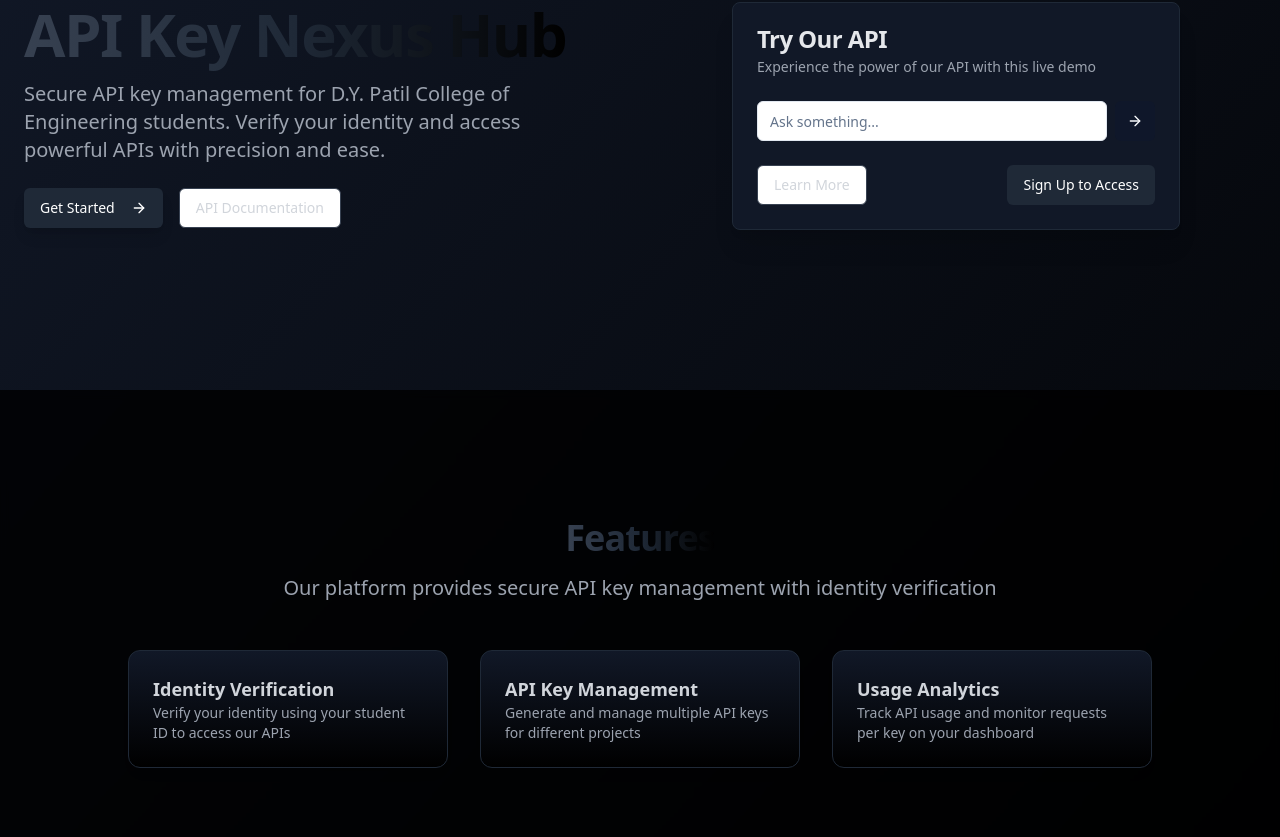
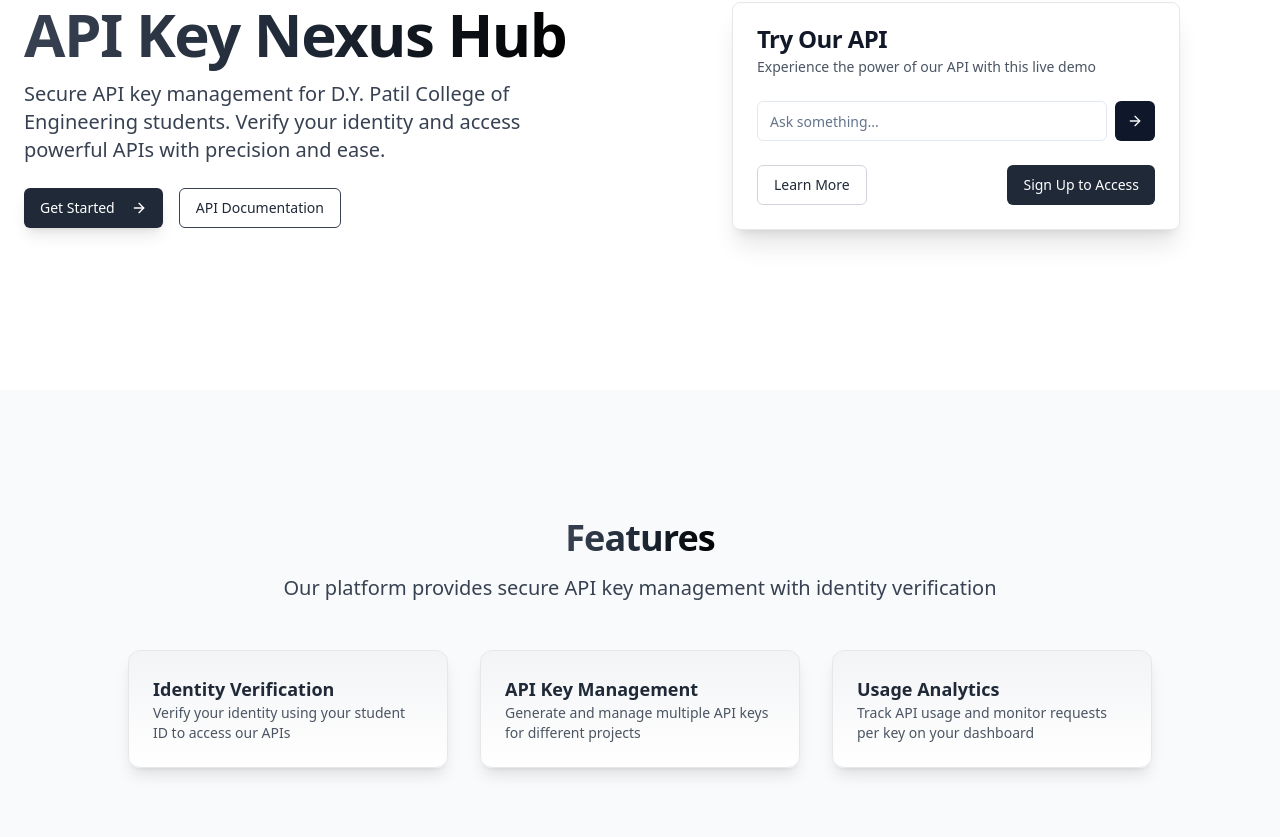
Before and after one commit to lakkawardhananjay/api-key-nexus-hub, a React (Vite) app: page / in a window 1280 px wide. Shown: the part 223-1060 px from the top of the page. Built offline with nearby package versions, Linux system fonts and the light colour scheme.

Commit message:
Fix: Apply white background
Adjust background color to white while preserving the existing theme.

```diff
--- a/src/pages/Index.tsx
+++ b/src/pages/Index.tsx
@@ -19,7 +19,7 @@ const Index = () => {
   });
 
   return (
-    <div className="min-h-screen bg-gradient-to-br from-gray-900 to-black text-gray-100">
+    <div className="min-h-screen bg-white text-gray-900">
       <section className="w-full py-16 md:py-24 lg:py-32 xl:py-40">
         <div className="container px-4 md:px-6">
           <div className="grid gap-8 lg:grid-cols-[1fr_400px] lg:gap-12 xl:grid-cols-[1fr_600px]">
@@ -30,7 +30,7 @@ const Index = () => {
                     API Key Nexus Hub
                   </span>
                 </h1>
-                <p className="max-w-[600px] text-xl text-gray-400 animate-slide-in-right">
+                <p className="max-w-[600px] text-xl text-gray-700 animate-slide-in-right">
                   Secure API key management for D.Y. Patil College of Engineering students.
                   Verify your identity and access powerful APIs with precision and ease.
                 </p>
@@ -43,17 +43,17 @@ const Index = () => {
                   </Button>
                 </Link>
                 <Link to="/api-docs">
-                  <Button variant="outline" className="w-full sm:w-auto border-gray-700 text-gray-300 hover:bg-gray-800 transition-colors duration-300">
+                  <Button variant="outline" className="w-full sm:w-auto border-gray-700 text-gray-800 hover:bg-gray-100 transition-colors duration-300">
                     API Documentation
                   </Button>
                 </Link>
               </div>
             </div>
             <div className="flex items-center justify-center animate-slide-in-right">
-              <Card className="w-full max-w-md shadow-xl border border-gray-800 bg-gray-900 hover:shadow-2xl transition-shadow duration-300">
+              <Card className="w-full max-w-md shadow-xl border border-gray-200 bg-white hover:shadow-2xl transition-shadow duration-300">
                 <CardHeader>
-                  <CardTitle className="text-gray-200">Try Our API</CardTitle>
-                  <CardDescription className="text-gray-400">
+                  <CardTitle className="text-gray-900">Try Our API</CardTitle>
+                  <CardDescription className="text-gray-600">
                     Experience the power of our API with this live demo
                   </CardDescription>
                 </CardHeader>
@@ -64,7 +64,7 @@ const Index = () => {
                   <Button
                     variant="outline"
                     onClick={() => toast.info("Get your API key to unlock full capabilities!")}
-                    className="text-gray-300 border-gray-700 hover:bg-gray-800"
+                    className="text-gray-800 border-gray-300 hover:bg-gray-100"
                   >
                     Learn More
                   </Button>
@@ -80,16 +80,16 @@ const Index = () => {
         </div>
       </section>
 
-      <section className="w-full py-16 md:py-24 lg:py-32 bg-black/80 backdrop-blur-sm">
+      <section className="w-full py-16 md:py-24 lg:py-32 bg-gray-50">
         <div className="container px-4 md:px-6">
           <div className="flex flex-col items-center justify-center space-y-6 text-center animate-fade-in">
             <div className="space-y-4">
-              <h2 className="text-3xl font-bold tracking-tight sm:text-4xl">
+              <h2 className="text-3xl font-bold tracking-tight sm:text-4xl text-gray-900">
                 <span className="bg-gradient-to-r from-gray-700 via-gray-800 to-black bg-clip-text text-transparent">
                   Features
                 </span>
               </h2>
-              <p className="max-w-[900px] text-xl text-gray-400">
+              <p className="max-w-[900px] text-xl text-gray-700">
                 Our platform provides secure API key management with identity verification
               </p>
             </div>
@@ -99,34 +99,34 @@ const Index = () => {
               {
                 title: "Identity Verification",
                 description: "Verify your identity using your student ID to access our APIs",
-                gradient: "from-gray-900 to-black dark:from-black dark:to-gray-900",
-                textColor: "text-gray-300",
+                gradient: "from-gray-100 to-white",
+                textColor: "text-gray-800",
                 delay: "0.2s"
               },
               {
                 title: "API Key Management",
                 description: "Generate and manage multiple API keys for different projects",
-                gradient: "from-gray-900 to-black dark:from-black dark:to-gray-900",
-                textColor: "text-gray-300",
+                gradient: "from-gray-100 to-white",
+                textColor: "text-gray-800",
                 delay: "0.4s"
               },
               {
                 title: "Usage Analytics",
                 description: "Track API usage and monitor requests per key on your dashboard",
-                gradient: "from-gray-900 to-black dark:from-black dark:to-gray-900",
-                textColor: "text-gray-300",
+                gradient: "from-gray-100 to-white",
+                textColor: "text-gray-800",
                 delay: "0.6s"
               }
             ].map((feature, index) => (
               <div
                 key={feature.title}
-                className={`group relative overflow-hidden rounded-xl p-6 bg-gradient-to-b ${feature.gradient} shadow-lg transition-all duration-500 hover:shadow-xl hover:scale-105 border border-gray-800 animate-slide-in-right opacity-0`}
+                className={`group relative overflow-hidden rounded-xl p-6 bg-gradient-to-b ${feature.gradient} shadow-lg transition-all duration-500 hover:shadow-xl hover:scale-105 border border-gray-200 animate-slide-in-right opacity-0`}
                 style={{ animationDelay: feature.delay, animationFillMode: "forwards" }}
               >
                 <h3 className={`text-lg font-bold ${feature.textColor} group-hover:translate-x-1 transition-transform duration-300`}>
                   {feature.title}
                 </h3>
-                <p className="text-sm text-gray-400 group-hover:translate-x-1 transition-transform duration-300">
+                <p className="text-sm text-gray-600 group-hover:translate-x-1 transition-transform duration-300">
                   {feature.description}
                 </p>
               </div>
```
